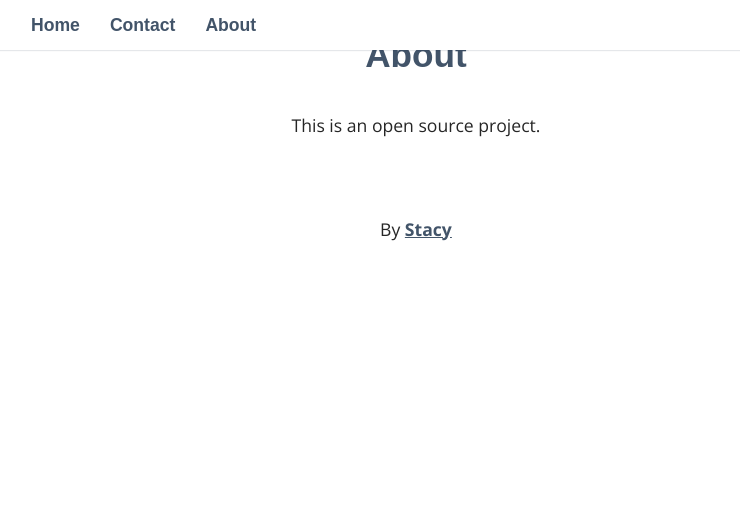
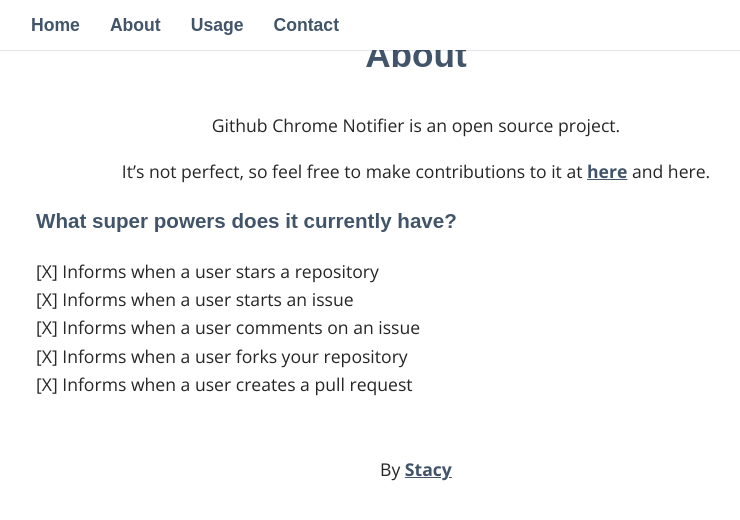
Before and after one commit to stacygohyunsi/stacygohyunsi.github.io, a Jekyll site: the page built from _pages/about.md, in a window 1280 px wide. Shown: the top 520 px of the page, without its empty margins (224-964 px from the left). Built offline with Jekyll 4.4.1, drawn with Linux system fonts in a browser that asks for light colours; some web fonts are replaced.

Commit message:
formatted nav bar

```diff
--- a/_data/navigation.yml
+++ b/_data/navigation.yml
@@ -1,6 +1,8 @@
 - title: Home
   url: /
+- title: About
+  url: /about/
+- title: Usage
+  url: /usage/
 - title: Contact
   url: /contact/
-- title: About
-  url: /about/
--- a/_pages/about.md
+++ b/_pages/about.md
@@ -4,4 +4,20 @@ title: About
 permalink: /about/
 ---
 
-This is an open source project.
+Github Chrome Notifier is an open source project.
+
+It's not perfect, so feel free to make contributions to it at <a href="https://github.com/stacygohyunsi/github-notifier">here</a> and here.
+
+<div class="numberedLists">
+	<h3>What super powers does it currently have?</h3>
+
+	[X] Informs when a user stars a repository <br/>
+
+	[X] Informs when a user starts an issue <br/>
+
+	[X] Informs when a user comments on an issue <br/>
+
+	[X] Informs when a user forks your repository <br/>
+
+	[X] Informs when a user creates a pull request <br/>
+</div>
--- a/_sass/_layout.scss
+++ b/_sass/_layout.scss
@@ -47,7 +47,7 @@ header {
 	align-items: center;
 }
 main {
-	padding: 0 15px;
+	padding: 0 20px;
 	max-width: $content-width;
 	margin: 0 auto;
 	text-align: center;
@@ -58,6 +58,10 @@ time {
 .container {
 	max-width: $content-width;
 	margin: 0 auto;
+}
+
+.numberedLists {
+	text-align: left;
 }
 
 /* Aside */
```
Also changed, not shown: _pages/contact.md (+0 -1 lines), _pages/usage.md (added, +13 -0 lines), index.md (+1 -2 lines), _layouts/default.html (indentation only).
